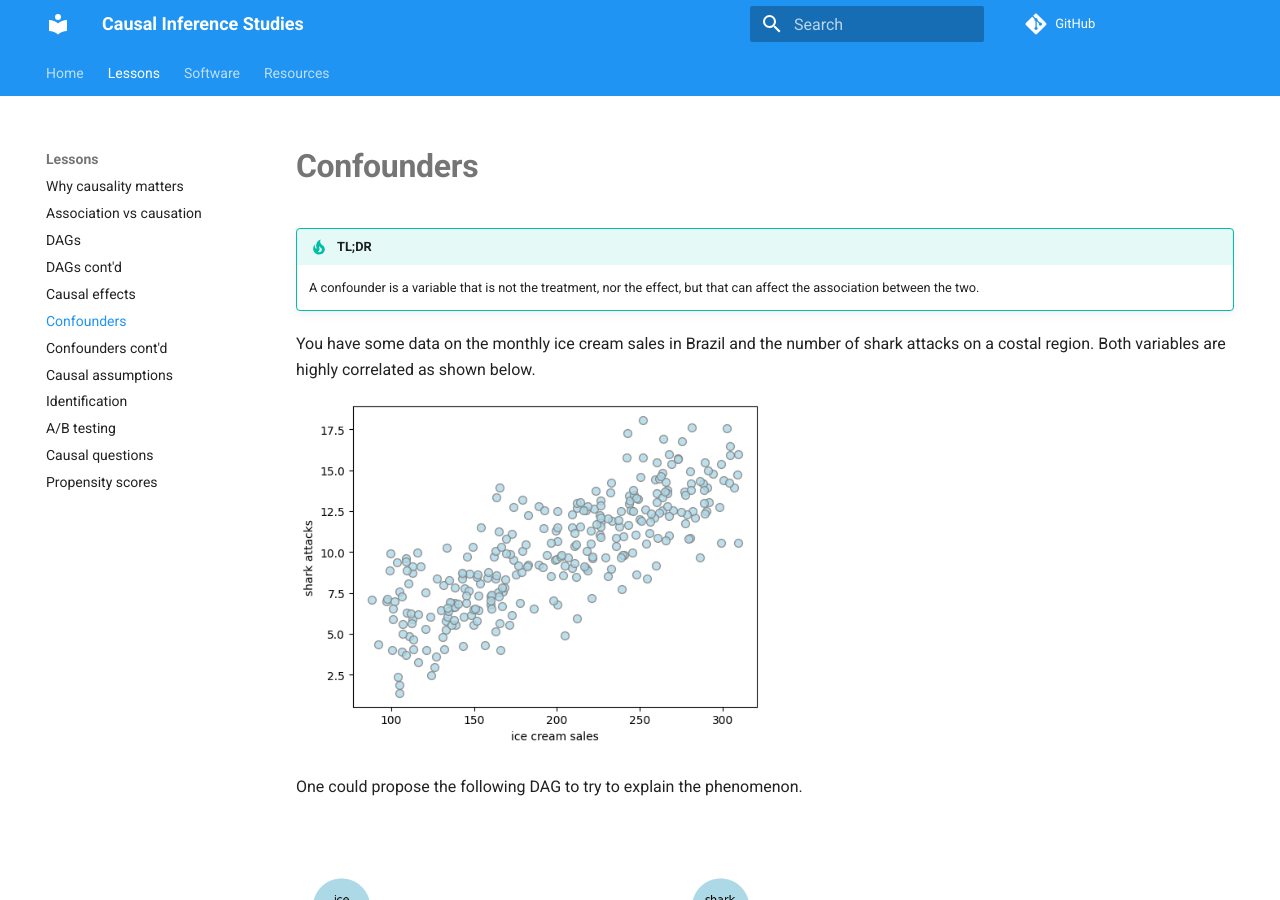
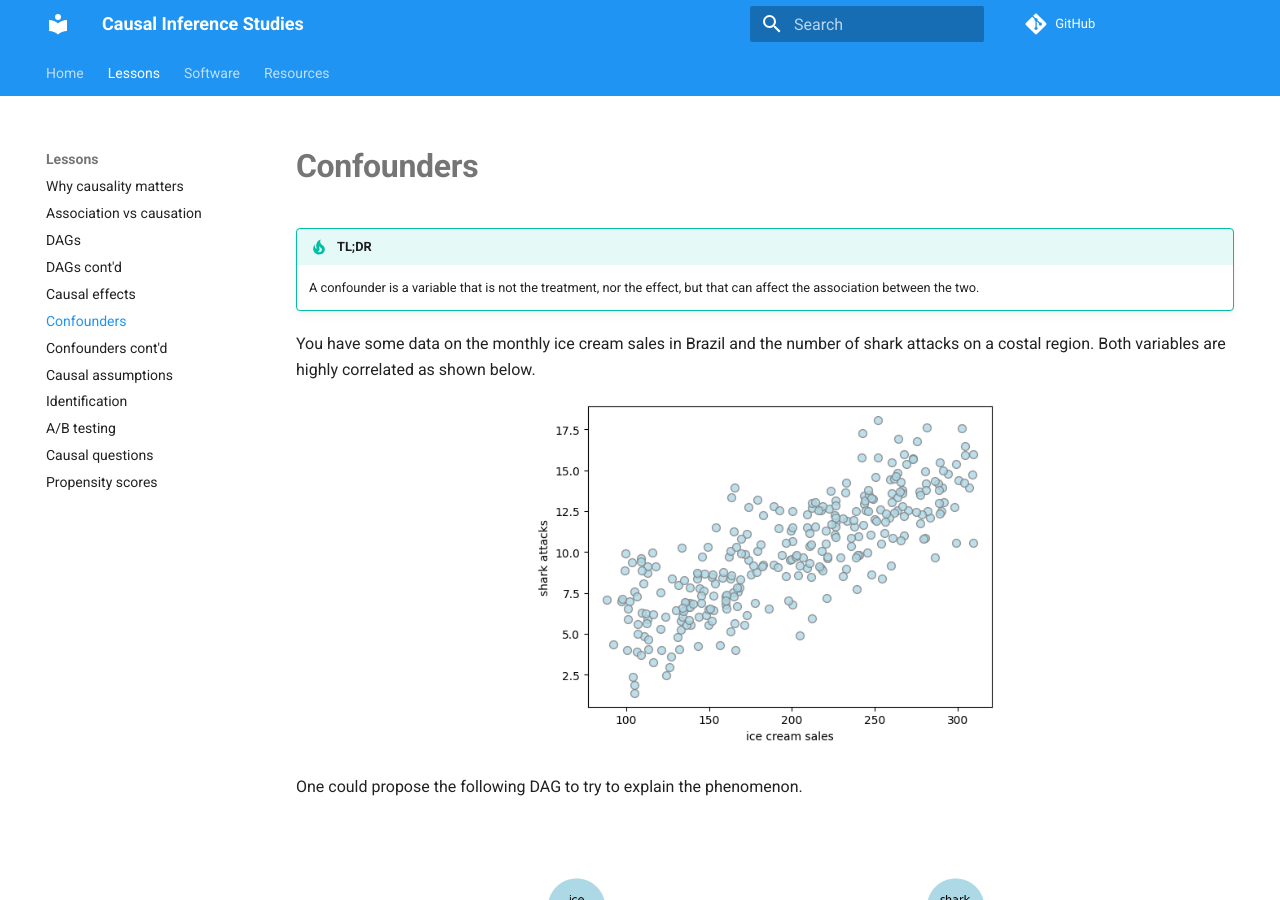
Before and after one commit to emilioMaddalena/causal-inference-studies, an MkDocs documentation site: the page built from material/confounders.md, in a window 1280 px wide and 900 px high. Built offline with MkDocs 1.6.1 and Material for MkDocs 9.7.7, drawn with Linux system fonts in a browser that asks for light colours; emoji names are drawn with the system emoji font; comment, search, counter and statistics services are not loaded.

Commit message:
Centralize images

```diff
--- a/material/confounders.md
+++ b/material/confounders.md
@@ -5,15 +5,21 @@
 
 You have some data on the monthly ice cream sales in Brazil and the number of shark attacks on a costal region. Both variables are highly correlated as shown below.
 
-<img src="../imgs/confounders1.png" alt="Fork" width="50%" />
+<div style="text-align:center;">
+  <img src="../imgs/confounders1.png" alt="Fork" width="50%" />
+</div>
 
 One could propose the following DAG to try to explain the phenomenon.
 
-<img src="../imgs/confounders2.png" alt="Fork" width="50%" />
+<div style="text-align:center;">
+  <img src="../imgs/confounders2.png" alt="Fork" width="50%" />
+</div>
 
 But perhaps the one below, with season influencing both blue variables, would be a more sensible structure.
 
-<img src="../imgs/confounders3.png" alt="Fork" width="50%" />
+<div style="text-align:center;">
+  <img src="../imgs/confounders3.png" alt="Fork" width="50%" />
+</div>
 
 
 **The season node is a confounder** as it affects both main variables of interest. In this example, it being summer drives up both ice cream sales and shark incident, giving the impression there is a causal link between the two.
```
